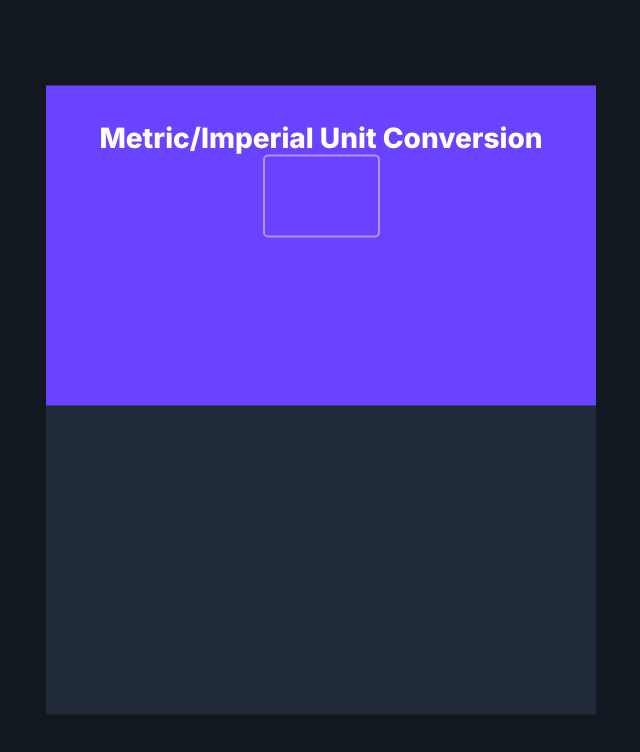
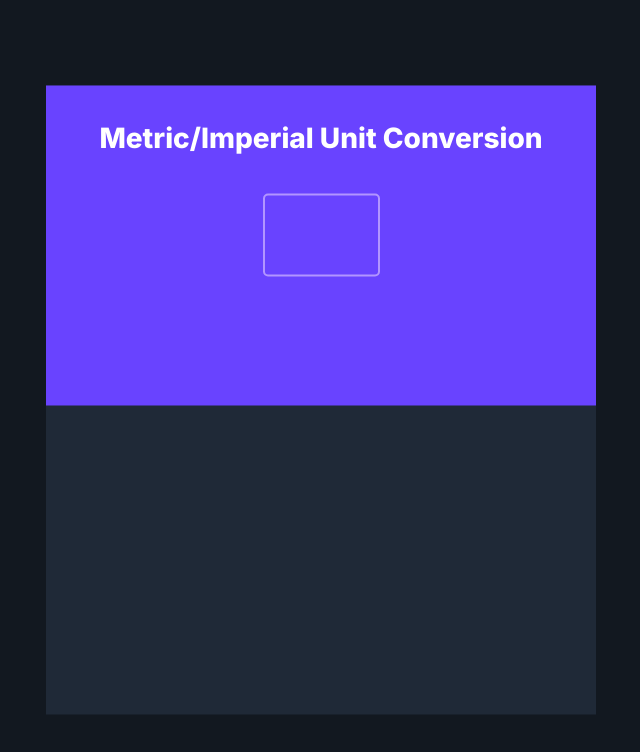
Before and after one commit to Mohamed-Ashraf2008/unit-converter, a website: page index.html in a window 1280 px wide. Shown: the whole page, without its empty margins (319-959 px from the left). Drawn offline with Linux system fonts and the light colour scheme.

Commit message:
update style.css

```diff
--- a/style.css
+++ b/style.css
@@ -32,9 +32,6 @@ body{
 .display input{
   width: 117px;
   height: 83px;
-top: 101px;
-left: 217px;
-gap: 0px;
   border-radius: 5px;
   border: 2px;
   opacity: 0px;
@@ -43,7 +40,14 @@ border: 2px solid #b295ff;
   font-family:Inter;
   font-Weight:800;
   font-style: 58px;
-
   line-height: 24.5px;
   text-align: center;
+  margin-top:39px;
+  font-family: Inter;
+  font-size: 58px;
+  font-weight: 800;
+  line-height: 24.39px;
+  text-align: center;
+  color:white ;
+  m
  }
```
Lines whose indentation alone changed are shown as unchanged.
